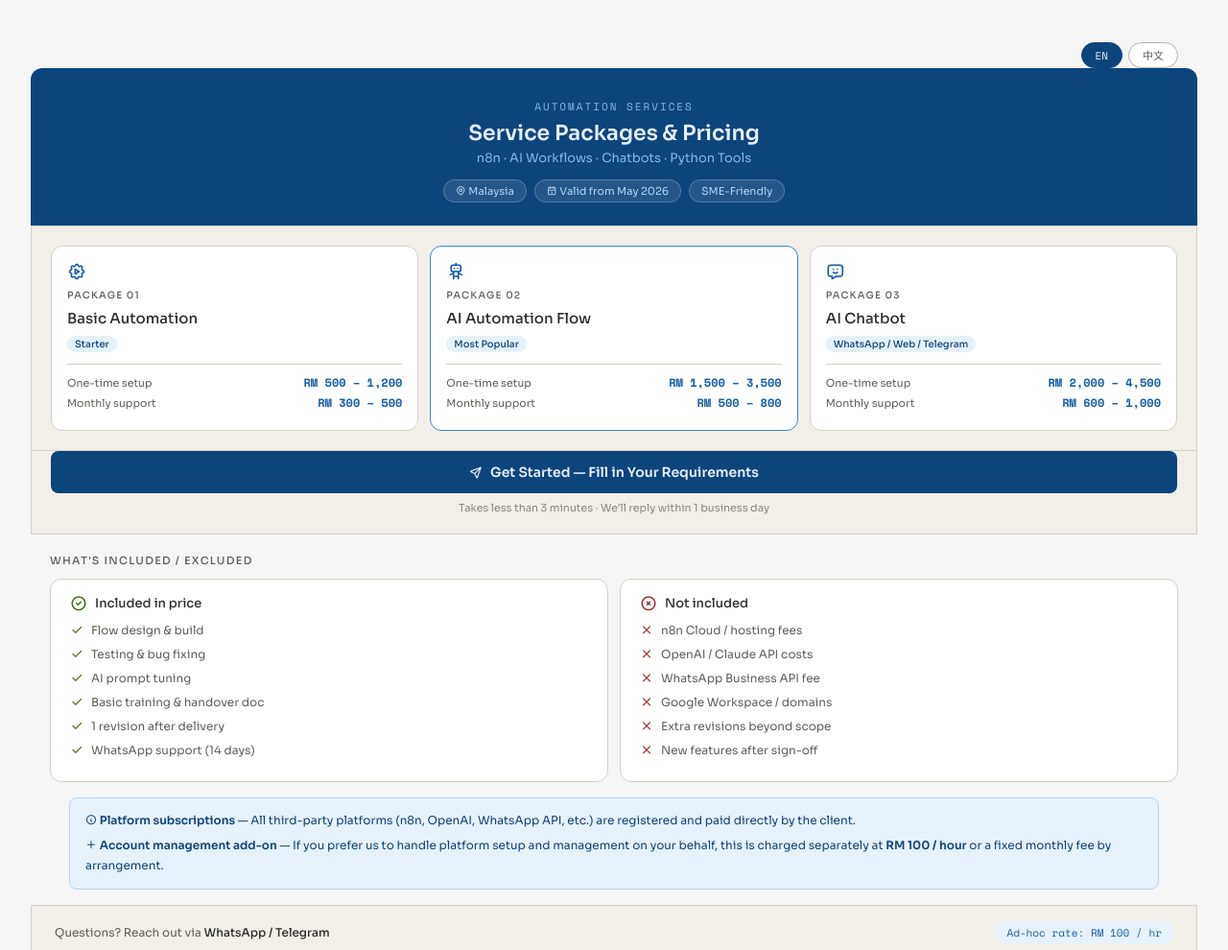
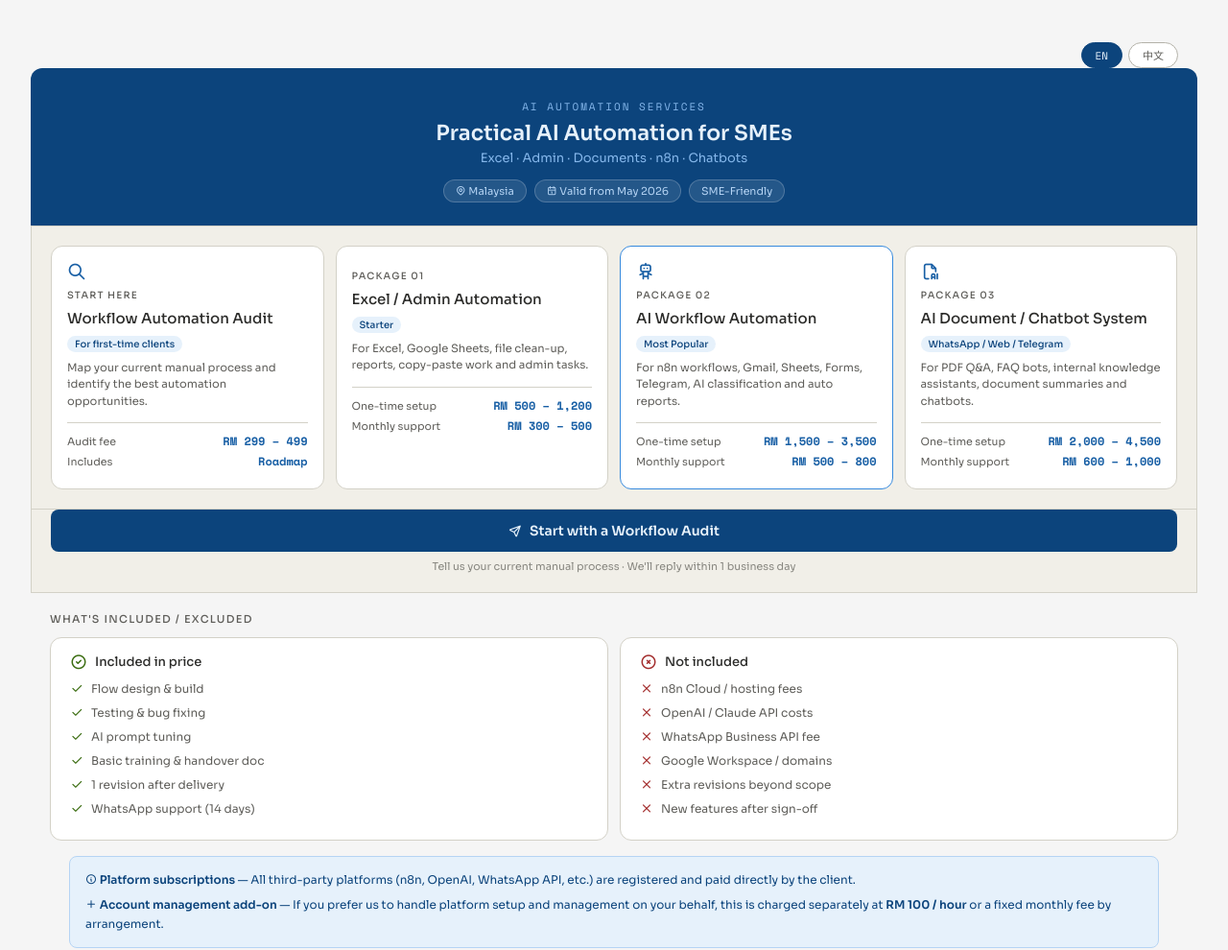
Before and after one commit to kktan1991/my-pricing, a plain HTML site: page index.html in a window 1280 px wide. Shown: the top 990 px of the page at 96% size. Drawn offline with nearby package versions, Linux system fonts and the light colour scheme.

Commit message:
Update index.html

```diff
--- a/index.html
+++ b/index.html
@@ -3,7 +3,7 @@
 <head>
   <meta charset="UTF-8" />
   <meta name="viewport" content="width=device-width, initial-scale=1.0" />
-  <title>My Services & Pricing</title>
+  <title>AI Automation Services & Pricing</title>
   <link rel="stylesheet" href="https://cdn.jsdelivr.net/npm/@tabler/icons-webfont@latest/dist/tabler-icons.min.css" />
 </head>
 <body style="margin: 0; padding: 2rem; background: #f5f5f5;">
@@ -27,6 +27,7 @@
   .pkg-label { font-size: 10px; font-weight: 500; letter-spacing: 0.12em; text-transform: uppercase; color: #5F5E5A; }
   .pkg-name { font-size: 15px; font-weight: 500; color: #2C2C2A; margin: 0; line-height: 1.3; }
   .pkg-badge { display: inline-block; font-size: 10px; padding: 2px 8px; border-radius: 20px; background: #E6F1FB; color: #0C447C; font-weight: 500; align-self: flex-start; }
+  .pkg-desc { font-size: 11.5px; line-height: 1.55; color: #5F5E5A; min-height: 36px; }
   .price-block { margin-top: 4px; border-top: 0.5px solid #D3D1C7; padding-top: 10px; }
   .price-row { display: flex; justify-content: space-between; align-items: baseline; gap: 8px; margin-bottom: 4px; }
   .price-key { font-size: 11px; color: #5F5E5A; }
@@ -87,9 +88,9 @@
   </div>
 
   <div class="brand-bar">
-    <div class="brand-name" id="t-brand">Automation Services</div>
-    <div class="brand-title" id="t-title">Service Packages & Pricing</div>
-    <div class="brand-sub" id="t-sub">n8n · AI Workflows · Chatbots · Python Tools</div>
+    <div class="brand-name" id="t-brand">AI Automation Services</div>
+    <div class="brand-title" id="t-title">Practical AI Automation for SMEs</div>
+    <div class="brand-sub" id="t-sub">Excel · Admin · Documents · n8n · Chatbots</div>
     <div class="badge-row">
       <span class="badge"><i class="ti ti-map-pin" aria-hidden="true"></i> <span id="t-loc">Malaysia</span></span>
       <span class="badge"><i class="ti ti-calendar" aria-hidden="true"></i> <span id="t-valid">Valid from May 2026</span></span>
@@ -99,10 +100,23 @@
 
   <div class="cards-grid">
     <div class="pkg-card">
-      <i class="ti ti-settings-automation pkg-icon" aria-hidden="true"></i>
+      <i class="ti ti-search pkg-icon" aria-hidden="true"></i>
+      <div class="pkg-label">Start Here</div>
+      <div class="pkg-name" id="t-p0name">Workflow Automation Audit</div>
+      <div class="pkg-badge" id="t-p0badge">For first-time clients</div>
+      <div class="pkg-desc" id="t-p0desc">Map your current manual process and identify the best automation opportunities.</div>
+      <div class="price-block">
+        <div class="price-row"><span class="price-key" id="t-auditfee">Audit fee</span><span class="price-val">RM 299 – 499</span></div>
+        <div class="price-row"><span class="price-key" id="t-auditdeliver">Includes</span><span class="price-val" id="t-auditdeliver-val">Roadmap</span></div>
+      </div>
+    </div>
+
+    <div class="pkg-card">
+      <i class="ti ti-table-automation pkg-icon" aria-hidden="true"></i>
       <div class="pkg-label">Package 01</div>
-      <div class="pkg-name" id="t-p1name">Basic Automation</div>
+      <div class="pkg-name" id="t-p1name">Excel / Admin Automation</div>
       <div class="pkg-badge" id="t-p1badge">Starter</div>
+      <div class="pkg-desc" id="t-p1desc">For Excel, Google Sheets, file clean-up, reports, copy-paste work and admin tasks.</div>
       <div class="price-block">
         <div class="price-row"><span class="price-key" id="t-setup">One-time setup</span><span class="price-val">RM 500 – 1,200</span></div>
         <div class="price-row"><span class="price-key" id="t-monthly">Monthly support</span><span class="price-val">RM 300 – 500</span></div>
@@ -112,8 +126,9 @@
     <div class="pkg-card featured">
       <i class="ti ti-robot pkg-icon" aria-hidden="true"></i>
       <div class="pkg-label">Package 02</div>
-      <div class="pkg-name" id="t-p2name">AI Automation Flow</div>
+      <div class="pkg-name" id="t-p2name">AI Workflow Automation</div>
       <div class="pkg-badge" id="t-p2badge">Most Popular</div>
+      <div class="pkg-desc" id="t-p2desc">For n8n workflows, Gmail, Sheets, Forms, Telegram, AI classification and auto reports.</div>
       <div class="price-block">
         <div class="price-row"><span class="price-key" id="t-setup2">One-time setup</span><span class="price-val">RM 1,500 – 3,500</span></div>
         <div class="price-row"><span class="price-key" id="t-monthly2">Monthly support</span><span class="price-val">RM 500 – 800</span></div>
@@ -121,10 +136,11 @@
     </div>
 
     <div class="pkg-card">
-      <i class="ti ti-message-chatbot pkg-icon" aria-hidden="true"></i>
+      <i class="ti ti-file-ai pkg-icon" aria-hidden="true"></i>
       <div class="pkg-label">Package 03</div>
-      <div class="pkg-name" id="t-p3name">AI Chatbot</div>
+      <div class="pkg-name" id="t-p3name">AI Document / Chatbot System</div>
       <div class="pkg-badge" id="t-p3badge">WhatsApp / Web / Telegram</div>
+      <div class="pkg-desc" id="t-p3desc">For PDF Q&A, FAQ bots, internal knowledge assistants, document summaries and chatbots.</div>
       <div class="price-block">
         <div class="price-row"><span class="price-key" id="t-setup3">One-time setup</span><span class="price-val">RM 2,000 – 4,500</span></div>
         <div class="price-row"><span class="price-key" id="t-monthly3">Monthly support</span><span class="price-val">RM 600 – 1,000</span></div>
@@ -136,9 +152,9 @@
   <div class="cta-strip">
     <a class="cta-btn" href="intake-form.html" id="t-cta-btn">
       <i class="ti ti-send" aria-hidden="true"></i>
-      <span id="t-cta-label">Get Started — Fill in Your Requirements</span>
+      <span id="t-cta-label">Start with a Workflow Audit</span>
     </a>
-    <div class="cta-sub" id="t-cta-sub">Takes less than 3 minutes · We'll reply within 1 business day</div>
+    <div class="cta-sub" id="t-cta-sub">Tell us your current manual process · We'll reply within 1 business day</div>
   </div>
 
   <div class="divider-section">
@@ -189,24 +205,30 @@
 <script>
 const translations = {
   en: {
-    'brand': 'Automation Services',
-    'title': 'Service Packages & Pricing',
-    'sub': 'n8n · AI Workflows · Chatbots · Python Tools',
+    'brand': 'AI Automation Services',
+    'title': 'Practical AI Automation for SMEs',
+    'sub': 'Excel · Admin · Documents · n8n · Chatbots',
     'loc': 'Malaysia',
     'valid': 'Valid from May 2026',
     'sme': 'SME-Friendly',
-    'p1name': 'Basic Automation', 'p1badge': 'Starter',
-    'p2name': 'AI Automation Flow', 'p2badge': 'Most Popular',
-    'p3name': 'AI Chatbot', 'p3badge': 'WhatsApp / Web / Telegram',
+    'p0name': 'Workflow Automation Audit', 'p0badge': 'For first-time clients',
+    'p0desc': 'Map your current manual process and identify the best automation opportunities.',
+    'auditfee': 'Audit fee', 'auditdeliver': 'Includes', 'auditdeliver-val': 'Roadmap',
+    'p1name': 'Excel / Admin Automation', 'p1badge': 'Starter',
+    'p1desc': 'For Excel, Google Sheets, file clean-up, reports, copy-paste work and admin tasks.',
+    'p2name': 'AI Workflow Automation', 'p2badge': 'Most Popular',
+    'p2desc': 'For n8n workflows, Gmail, Sheets, Forms, Telegram, AI classification and auto reports.',
+    'p3name': 'AI Document / Chatbot System', 'p3badge': 'WhatsApp / Web / Telegram',
+    'p3desc': 'For PDF Q&A, FAQ bots, internal knowledge assistants, document summaries and chatbots.',
     'setup': 'One-time setup', 'monthly': 'Monthly support',
     'setup2': 'One-time setup', 'monthly2': 'Monthly support',
     'setup3': 'One-time setup', 'monthly3': 'Monthly support',
-    'cta-label': 'Get Started — Fill in Your Requirements',
-    'cta-sub': 'Takes less than 3 minutes · We\'ll reply within 1 business day',
+    'cta-label': 'Start with a Workflow Audit',
+    'cta-sub': 'Tell us your current manual process · We will reply within 1 business day',
     'inclhead': "What's included / excluded",
     'incltitle': 'Included in price', 'excltitle': 'Not included',
-    'i1': 'Flow design & build', 'i2': 'Testing & bug fixing',
-    'i3': 'AI prompt tuning', 'i4': 'Basic training & handover doc',
+    'i1': 'Basic workflow consultation', 'i2': 'Flow design, build & testing',
+    'i3': 'AI prompt tuning where applicable', 'i4': 'Simple SOP / handover guide',
     'i5': '1 revision after delivery', 'i6': 'WhatsApp support (14 days)',
     'e1': 'n8n Cloud / hosting fees', 'e2': 'OpenAI / Claude API costs',
     'e3': 'WhatsApp Business API fee', 'e4': 'Google Workspace / domains',
@@ -216,24 +238,30 @@ const translations = {
     'rate': 'Ad-hoc rate: RM 100 / hr'
   },
   cn: {
-    'brand': '自动化服务',
-    'title': '服务套餐与收费',
-    'sub': 'n8n · AI 流程 · 聊天机器人 · Python 工具',
+    'brand': 'AI 自动化服务',
+    'title': '帮中小企业把重复工作变成自动流程',
+    'sub': 'Excel｜行政流程｜文件处理｜n8n｜Chatbot',
     'loc': '马来西亚',
     'valid': '2026年5月起生效',
     'sme': '中小企业友好',
-    'p1name': '基础自动化', 'p1badge': '入门款',
-    'p2name': 'AI 自动化流程', 'p2badge': '最受欢迎',
-    'p3name': 'AI 聊天机器人', 'p3badge': 'WhatsApp / 网页 / Telegram',
+    'p0name': '工作流自动化诊断', 'p0badge': '适合第一次咨询',
+    'p0desc': '梳理现有人工流程，找出最适合自动化的机会点。',
+    'auditfee': '诊断费', 'auditdeliver': '包含', 'auditdeliver-val': '路线图',
+    'p1name': 'Excel / 行政自动化', 'p1badge': '入门款',
+    'p1desc': '适合 Excel、Google Sheet、文件整理、报表、复制粘贴和行政任务。',
+    'p2name': 'AI 工作流自动化', 'p2badge': '最受欢迎',
+    'p2desc': '适合 n8n、Gmail、表单、Telegram、AI 分类和自动报告。',
+    'p3name': 'AI 文件 / Chatbot 系统', 'p3badge': 'WhatsApp / 网页 / Telegram',
+    'p3desc': '适合 PDF 问答、FAQ 机器人、内部知识库、文件摘要和聊天机器人。',
     'setup': '一次性建置费', 'monthly': '月维护费',
     'setup2': '一次性建置费', 'monthly2': '月维护费',
     'setup3': '一次性建置费', 'monthly3': '月维护费',
-    'cta-label': '立即开始——填写您的需求',
-    'cta-sub': '少于 3 分钟完成 · 1 个工作日内回复',
+    'cta-label': '先做一次流程诊断',
+    'cta-sub': '告诉我们你现在最耗时的工作 · 1 个工作日内回复',
     'inclhead': '服务范围说明',
     'incltitle': '包含在报价内', 'excltitle': '不包含在报价内',
-    'i1': '流程设计与搭建', 'i2': '测试与错误修复',
-    'i3': 'AI 提示词调优', 'i4': '基础培训与交接文档',
+    'i1': '基础流程咨询', 'i2': '流程设计、搭建与测试',
+    'i3': '适用时包含 AI 提示词调优', 'i4': '简单 SOP / 交接指南',
     'i5': '交付后 1 次修改', 'i6': 'WhatsApp 支援（14天）',
     'e1': 'n8n Cloud / 主机费用', 'e2': 'OpenAI / Claude API 费用',
     'e3': 'WhatsApp Business API 费', 'e4': 'Google Workspace / 域名',
```
